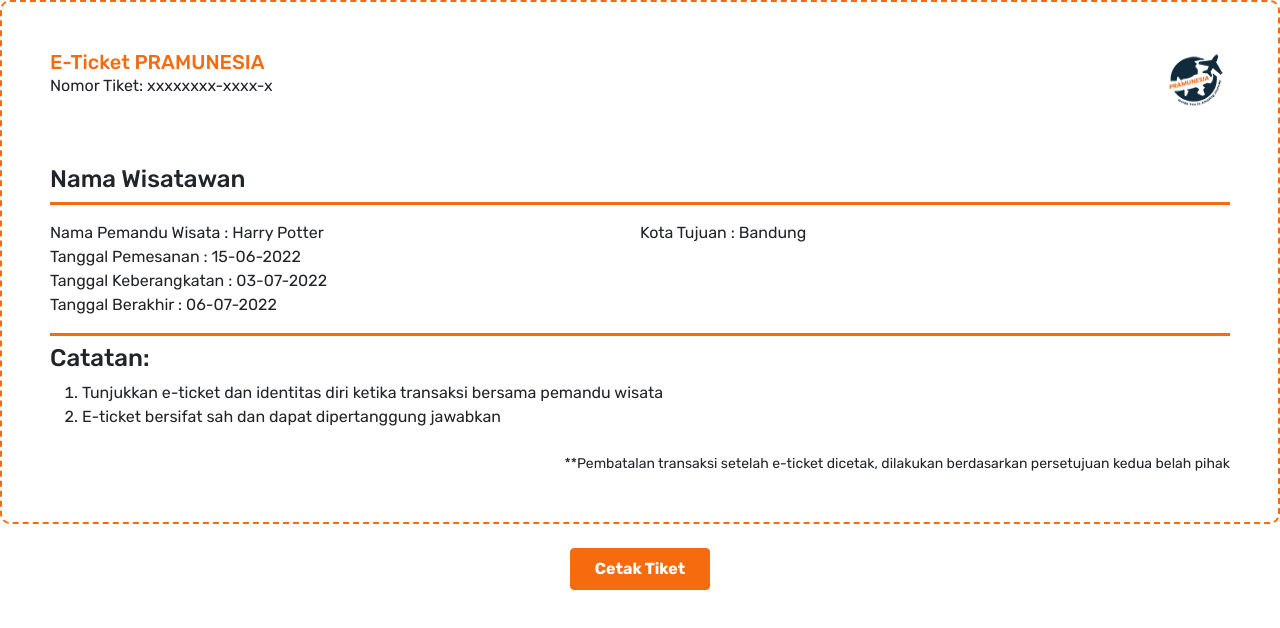
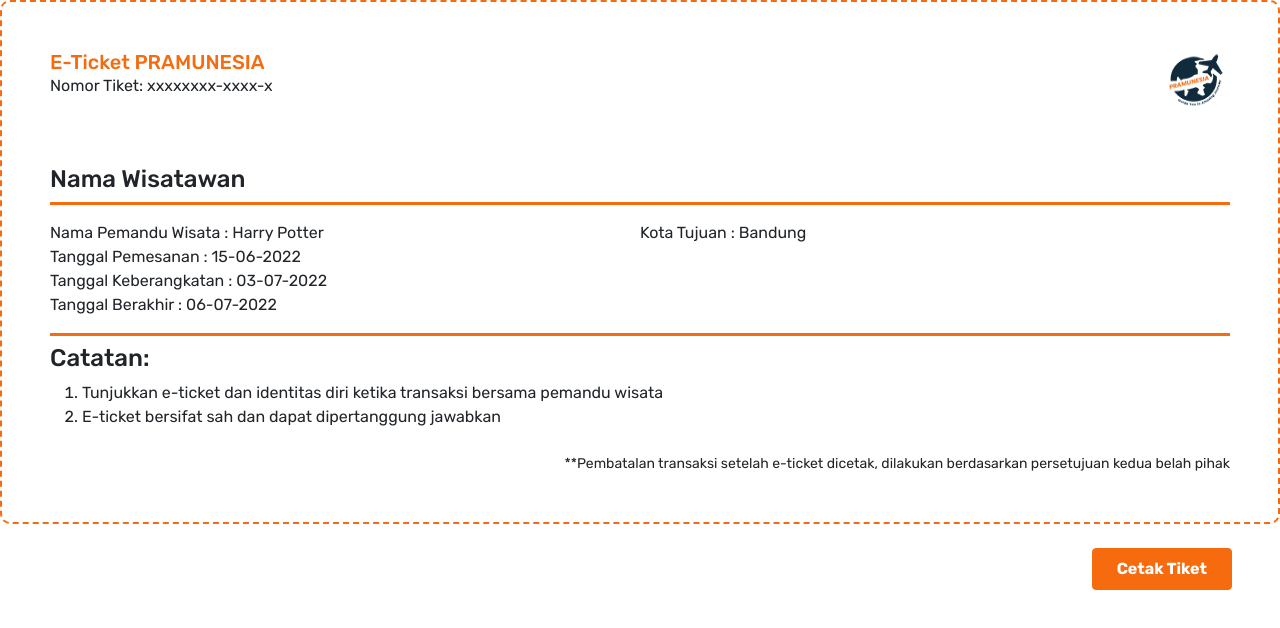
Before and after one commit to umarshd/pramunesia, a Next.js app: page /user/riwayat-pemesanan/tiket in a window 1280 px wide. Shown: the top 628 px of the page. Built offline with nearby package versions, Linux system fonts and the light colour scheme.

Commit message:
Update E-Ticket
Mengubah posisi button "Cetak Tiket"

```diff
--- a/pages/user/riwayat-pemesanan/tiket/index.jsx
+++ b/pages/user/riwayat-pemesanan/tiket/index.jsx
@@ -44,7 +44,7 @@ export default function Tiket() {
           </small>
         </div>
       </div>
-      <div className="d-flex align-items-center justify-content-center">
+      <div className="d-flex align-items-center justify-content-end me-5">
         <button
           type="button"
           id="printBtn"
```
